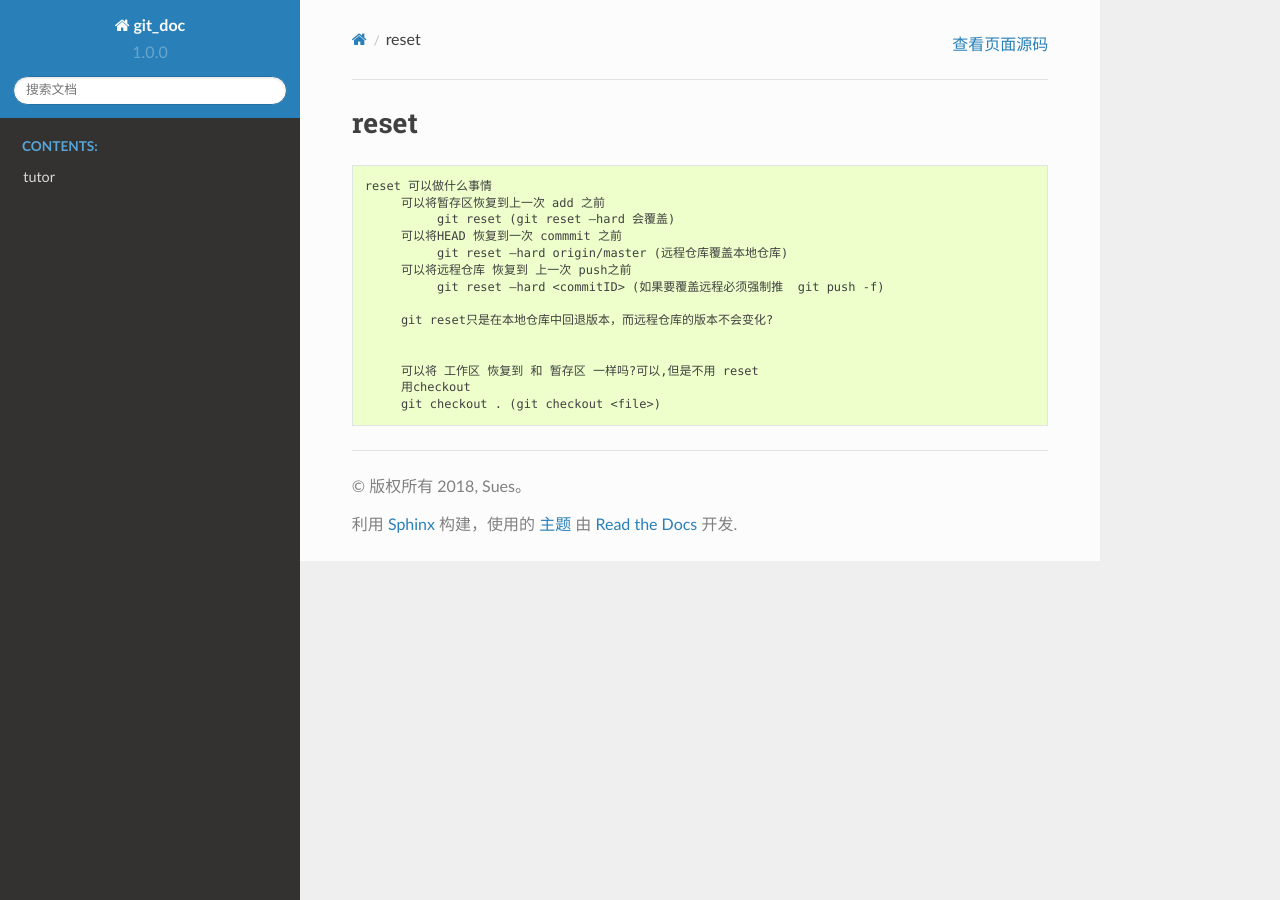
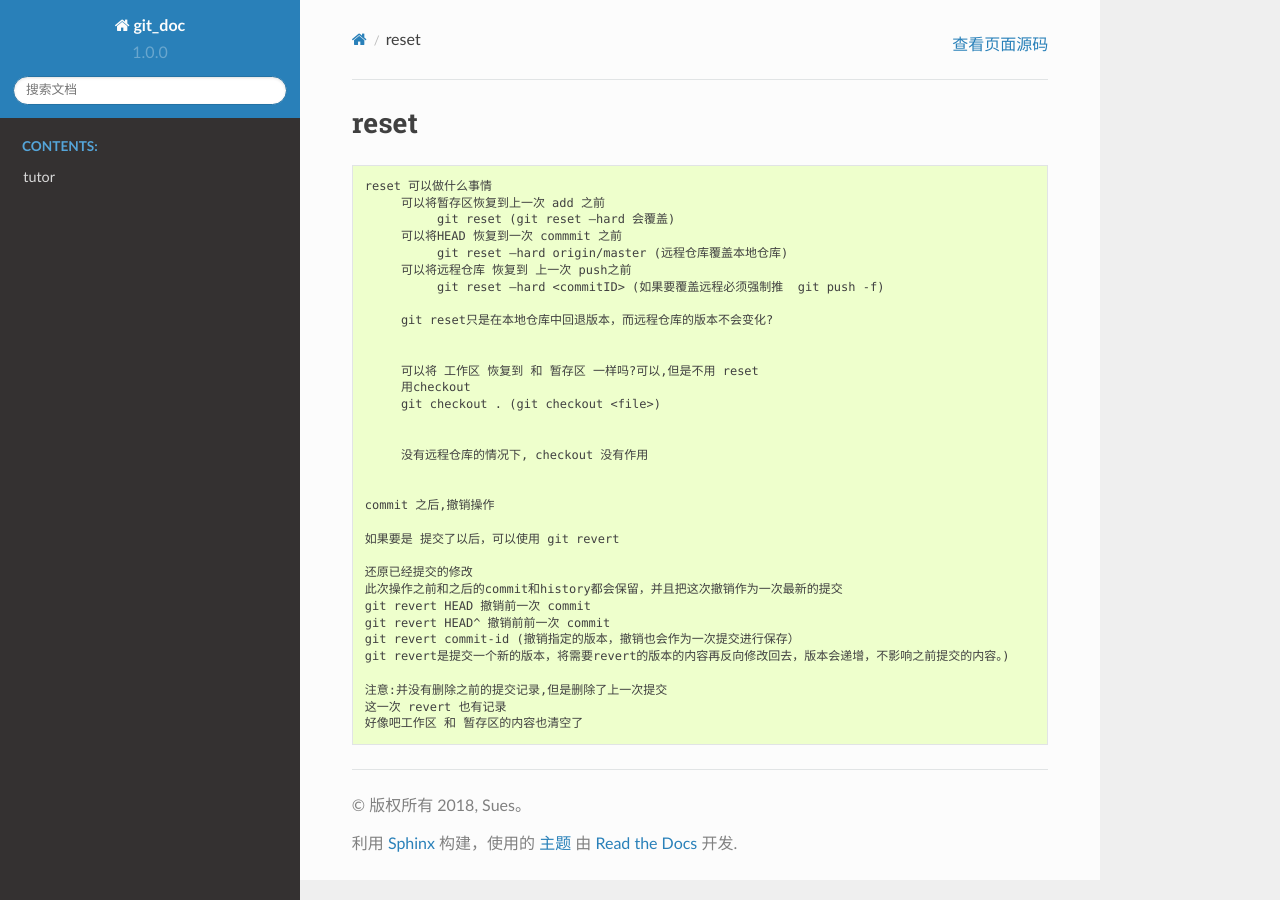
Before and after one commit to lisider/git_doc, a Sphinx documentation site: the page built from source/git_4_reset.rst, in a window 1280 px wide. Built offline with Sphinx 7.4.7 and the Read the Docs theme 2.0.0, drawn with Linux system fonts in a browser that asks for light colours; formulas are drawn with MathJax 3.

Commit message:
revert and reset

```diff
--- a/source/git_2_add.rst
+++ b/source/git_2_add.rst
@@ -45,3 +45,8 @@ add
 
 
       +
+
+
+
+
+      只要没 add ,做几次修改对于 git 来说都一样,因为此时没有git 没有管理 工作区的修改
--- a/source/git_4_reset.rst
+++ b/source/git_4_reset.rst
@@ -18,3 +18,22 @@ reset
           可以将 工作区 恢复到 和 暂存区 一样吗?可以,但是不用 reset
           用checkout
           git checkout . (git checkout <file>)
+
+
+          没有远程仓库的情况下, checkout 没有作用
+
+
+     commit 之后,撤销操作
+
+     如果要是 提交了以后，可以使用 git revert
+
+     还原已经提交的修改
+     此次操作之前和之后的commit和history都会保留，并且把这次撤销作为一次最新的提交
+     git revert HEAD 撤销前一次 commit
+     git revert HEAD^ 撤销前前一次 commit
+     git revert commit-id (撤销指定的版本，撤销也会作为一次提交进行保存）
+     git revert是提交一个新的版本，将需要revert的版本的内容再反向修改回去，版本会递增，不影响之前提交的内容。)
+
+     注意:并没有删除之前的提交记录,但是删除了上一次提交
+     这一次 revert 也有记录
+     好像吧工作区 和 暂存区的内容也清空了
```
Also changed, not shown: source/revert.rst (added, +170 -0 lines).
